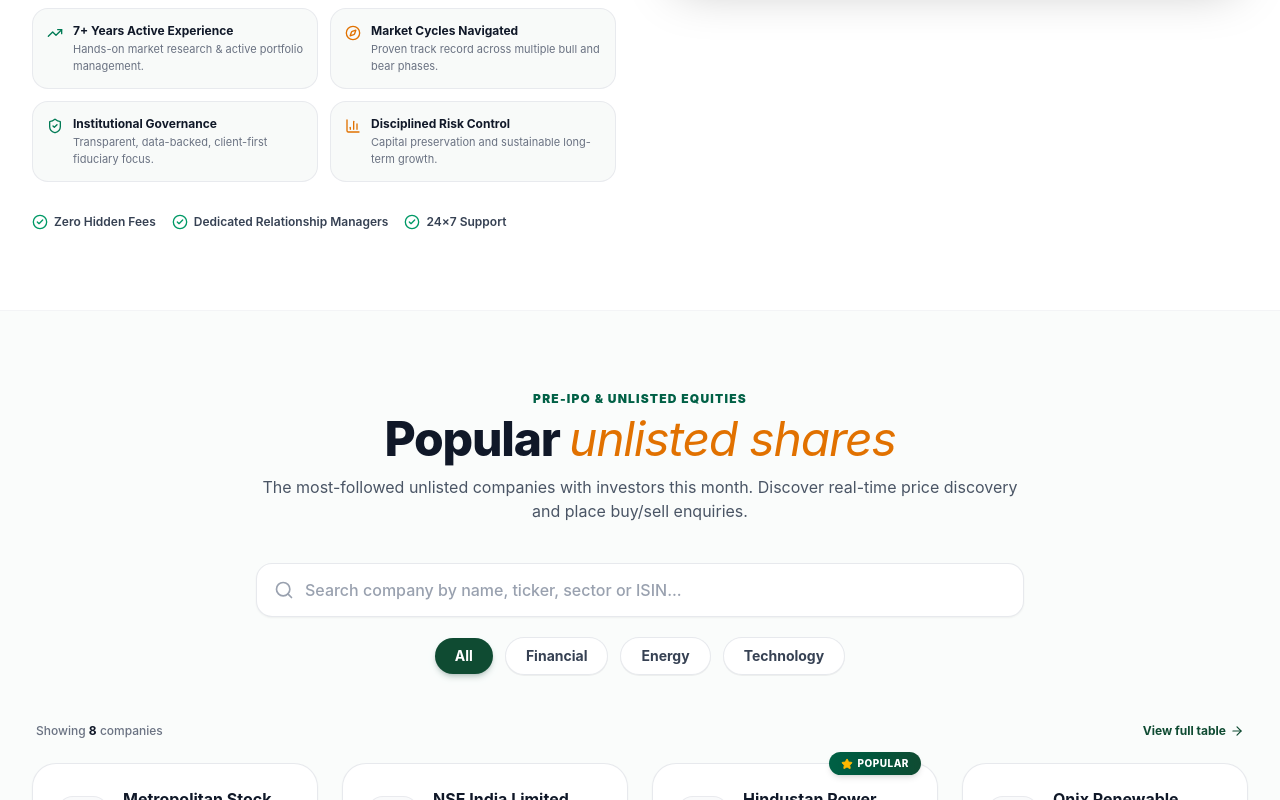
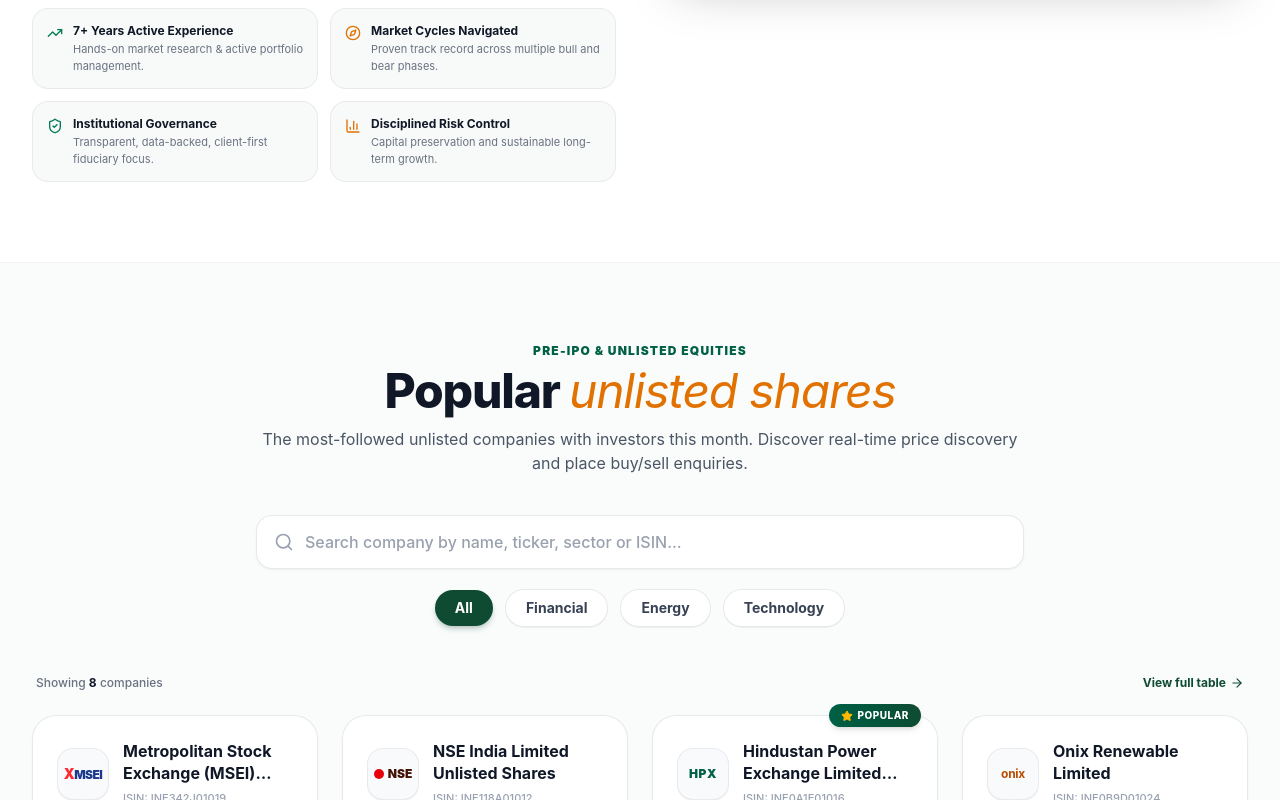
Before and after one commit to ARI-23o/Investment-Platform, a React (Vite) app: page / in a window 1280 px wide. Shown: the part 1483-2283 px from the top of the page. Built offline with nearby package versions, Linux system fonts and the light colour scheme; no server answers.

Commit message:
feat: remove bottom checkmark pills from About Section

```diff
--- a/src/components/AboutSection.jsx
+++ b/src/components/AboutSection.jsx
@@ -68,21 +68,6 @@
                 </div>
               </div>
             </div>
-
-            <div className="pt-2 flex flex-wrap items-center gap-4 text-xs font-semibold text-gray-700">
-              <div className="flex items-center gap-1.5">
-                <CheckCircle2 className="w-4 h-4 text-emerald-600" />
-                <span>Zero Hidden Fees</span>
-              </div>
-              <div className="flex items-center gap-1.5">
-                <CheckCircle2 className="w-4 h-4 text-emerald-600" />
-                <span>Dedicated Relationship Managers</span>
-              </div>
-              <div className="flex items-center gap-1.5">
-                <CheckCircle2 className="w-4 h-4 text-emerald-600" />
-                <span>24×7 Support</span>
-              </div>
-            </div>
           </div>
 
           <div className="lg:col-span-6">
```
